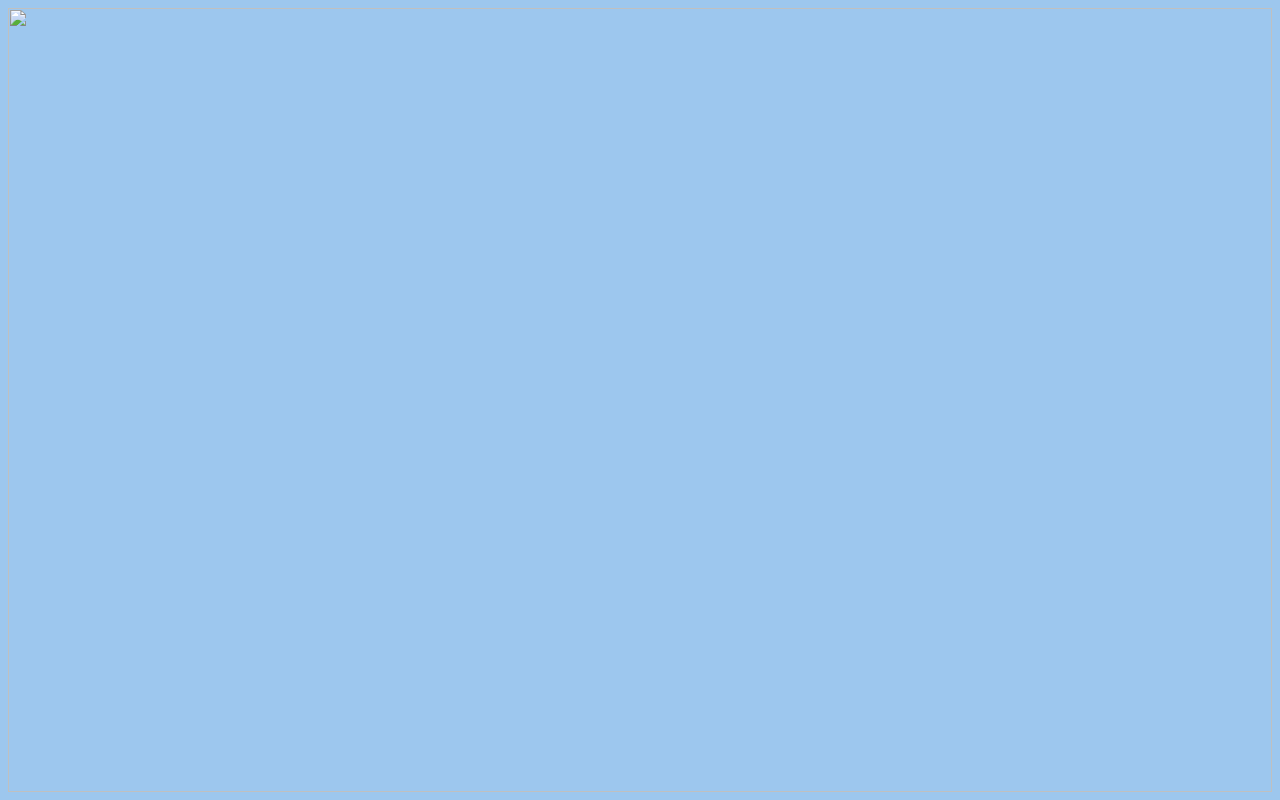
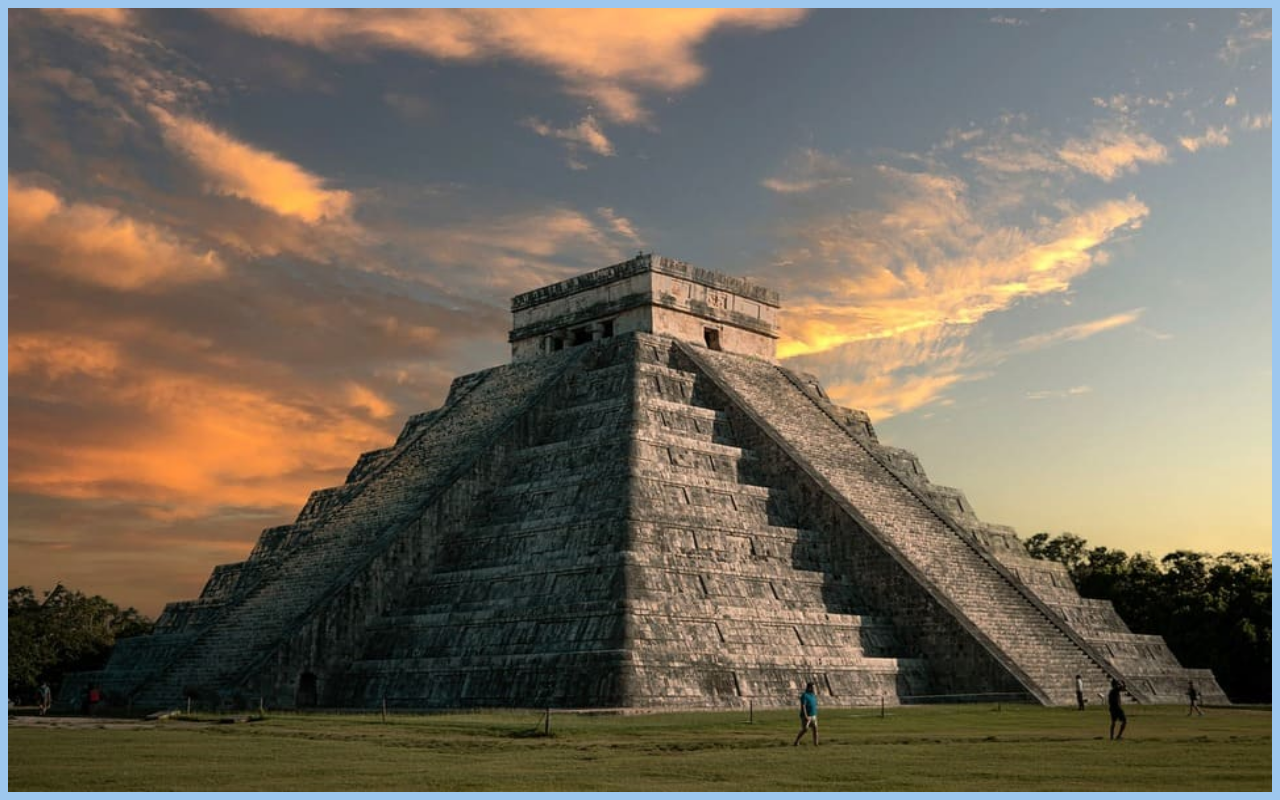
Before and after one commit to charlye2801/maravilla, a plain HTML site: page chichen.html in a window 1280 px wide. Drawn offline with Linux system fonts and the light colour scheme.

Commit message:
Update chichen.html

```diff
--- a/chichen.html
+++ b/chichen.html
@@ -3,6 +3,6 @@
 <TITLE> CHICHEN</TITLE>
 </HEAD>
 <BODY BGCOLOR="9DC7EE">
-<IMG SRC="chichen.png" WIDTH=100% HEIGHT=100%>
+<IMG SRC="chichen.jpg" WIDTH=100% HEIGHT=100%>
 </BODY>
 </HTML>
```
